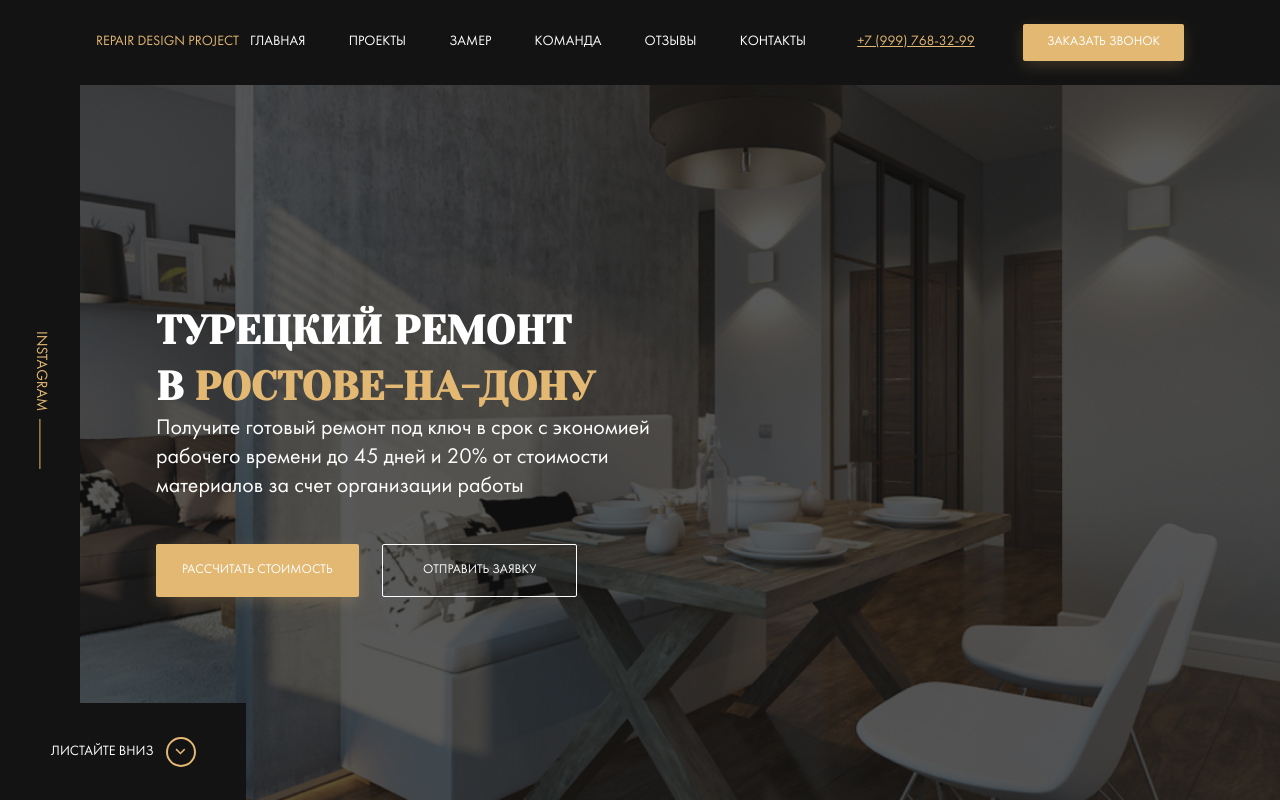
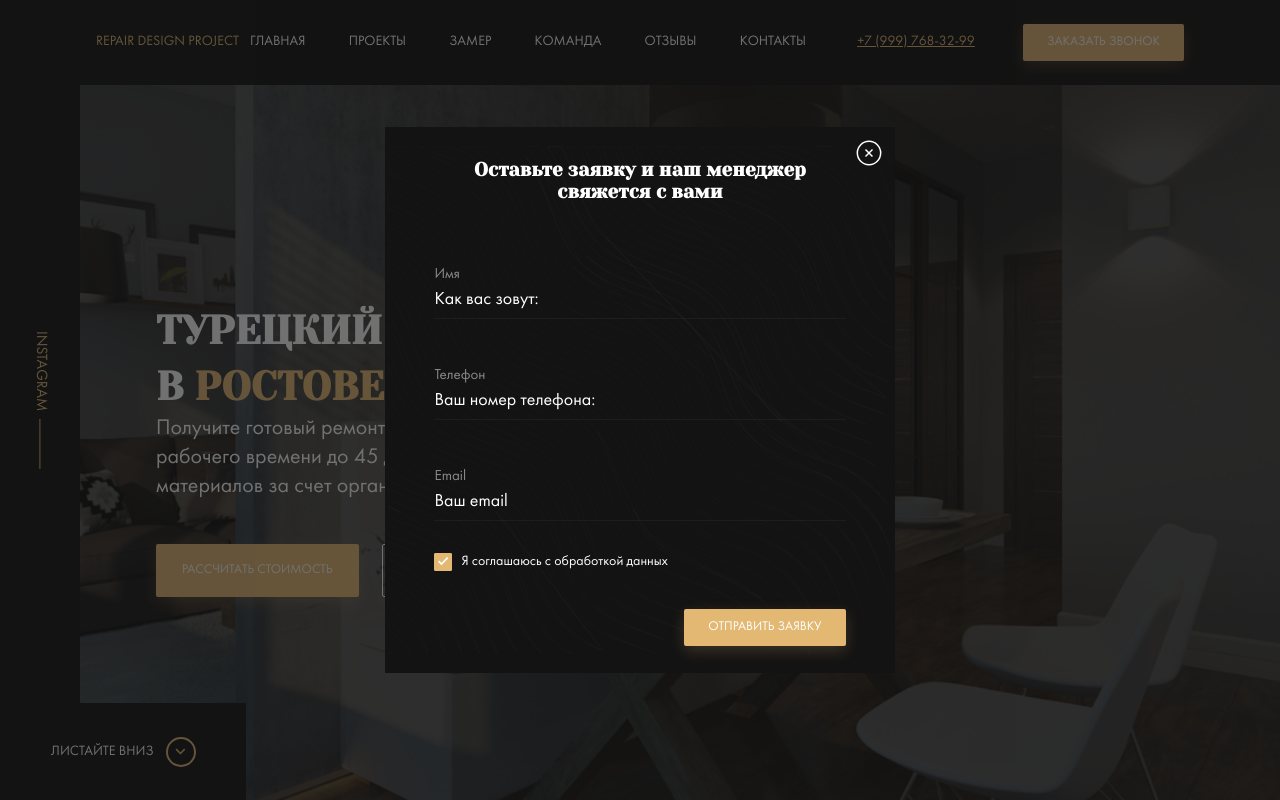
Before and after one commit to HANWoWDOGY/HANWoWDOGY, a website: page index.html in a window 1280 px wide. Shown: the top 800 px of the page. Drawn offline with Linux system fonts and the light colour scheme; files whose address does not match are found by name.

Commit message:
feat: add modal dialog

```diff
--- a/index.html
+++ b/index.html
@@ -203,5 +203,25 @@
         </div>
       </section>
     </main>
+    <div class="modal">
+      <div class="modal__dialog">
+        <button class="modal__close"></button>
+        <h3 class="modal__title">Оставьте заявку и наш менеджер свяжется с вами </h3>
+        <form action="#" class="form modal__form">
+          <label for="user-name" class="label form__label label--light">Имя</label>
+          <input type="text" class="input form__input modal__input" id="user-name" placeholder="Как вас зовут:">
+          <label for="user-phone" class="label form__label label--light">Телефон</label>
+          <input type="tel" class="input form__input modal__input" id="user-phone" placeholder="Ваш номер телефона:">
+          <label for="user-email" class="label form__label label--light">Email</label>
+          <input type="Email" class="input form__input modal__input" id="user-email" placeholder="Ваш email">
+          <div class="policy modal__policy">
+            <input type="checkbox" name="policy-checkbox" id="policy-checkbox" class="policy__checkbox" checked>
+            <label for="policy-checkbox" class="policy__label">Я соглашаюсь с обработкой данных</label>
+          </div>
+          <button class="button button--primary modal__button">Отправить заявку</button>
+        </form>
+      </div>
+    </div>
+
   </body>
 </html>
--- a/sass/_interface.sass
+++ b/sass/_interface.sass
@@ -17,3 +17,35 @@
         border: 1px solid $light
         background: transparent
         color: $light
+.label
+    font-size: 1.07rem
+    &--light
+        color: rgba($light, 0.5)
+.input
+    background-color: transparent
+    border: none
+    border-bottom: 1px solid rgba(54, 54, 54, 0.3)
+    font-size: 1.285rem
+    color: $light
+    padding: 0.5rem 0
+    &::placeholder
+        color: $light
+.policy
+    &__checkbox
+      opacity: 0
+      visibility: hidden
+      &:checked +
+          .policy__label
+              &::before
+                  background: $primary url(../img/check.svg) no-repeat center / 0.8rem
+    &__label
+        display: flex
+        align-items: center
+        &::before
+            content: ''
+            width: 18px
+            height: 18px
+            border: 1px solid $primary
+            border-radius: 1px
+            cursor: pointer
+            margin-right: 0.64rem
--- a/sass/style.sass
+++ b/sass/style.sass
@@ -9,5 +9,6 @@
 @import "templates/control"
 @import "templates/types"
 @import "templates/design"
+@import "templates/modal"
 
 @import "media"
--- /dev/null
+++ b/sass/templates/_modal.sass
@@ -0,0 +1,46 @@
+.modal
+  position: fixed
+  z-index: 199
+  left: 0
+  right: 0
+  top: 0
+  bottom: 0
+  width: 100%
+  height: 100%
+  background-color: rgba($dark, 0.6)
+  display: flex
+  align-items: center
+  justify-content: center
+  &__dialog
+    position: relative
+    max-width: 36.36rem
+    background: $dark url("../img/bg-lines.svg") no-repeat center
+    padding: 2.357rem 3.5rem 1.928rem
+    color: $light
+  &__close
+    position: absolute
+    right: 0
+    top: 0
+    width: 28px
+    height: 28px
+    background: transparent url("../img/close.svg") no-repeat center
+    border: none
+    margin: 12px
+    cursor: pointer
+  &__title
+    font-family: 'Yeseva One', cursive
+    font-size: 1.357rem
+    text-align: center
+    margin: 0
+    margin-bottom: 4.428rem
+  &__form
+    display: flex
+    flex-direction: column
+  &__input
+    margin-bottom: 3.428rem
+    &:last-of-type
+      margin-bottom: 1rem
+  &__policy
+    margin-bottom: 2.7rem
+  &__button
+    align-self: flex-end
```
Also changed, not shown: css/style.css, img/bg-lines.svg (added), img/check.svg (added), img/close.svg (added).
